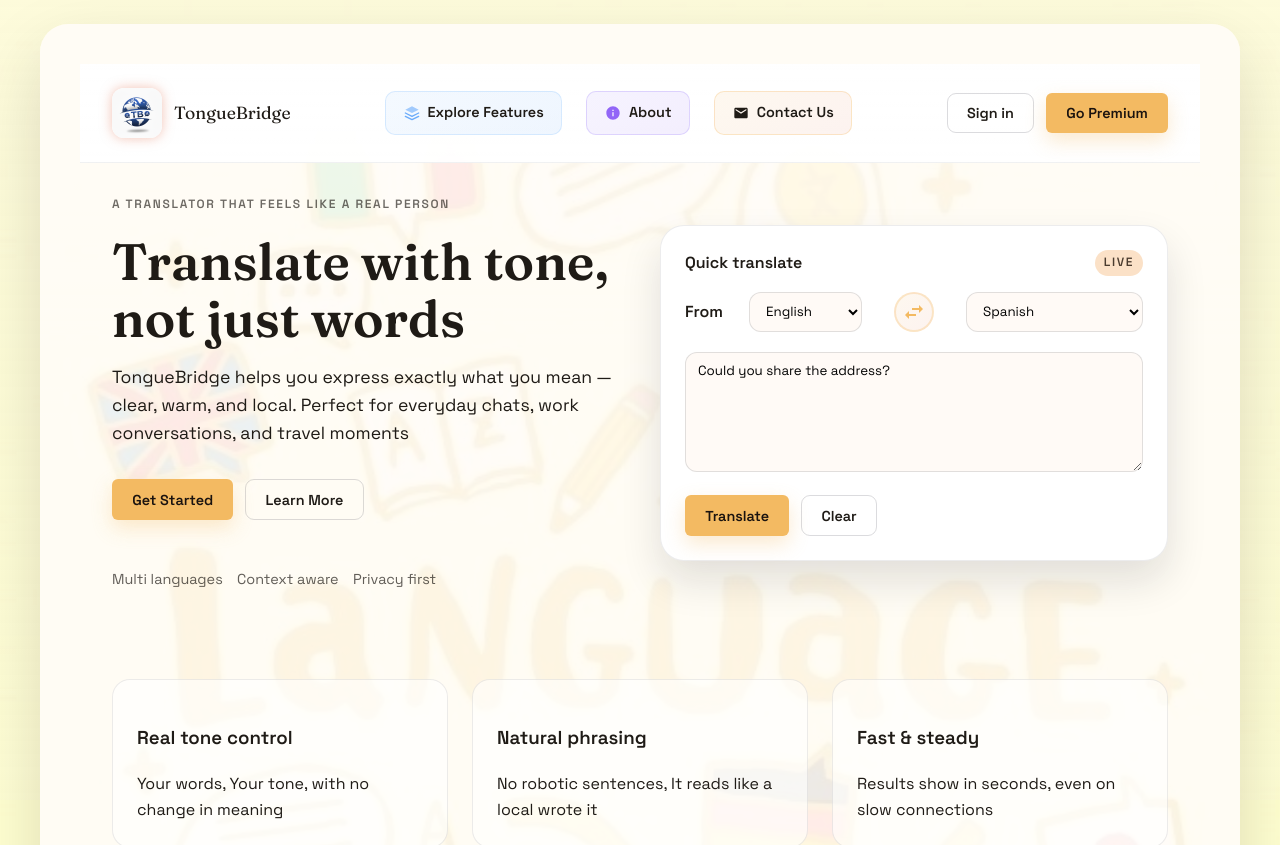
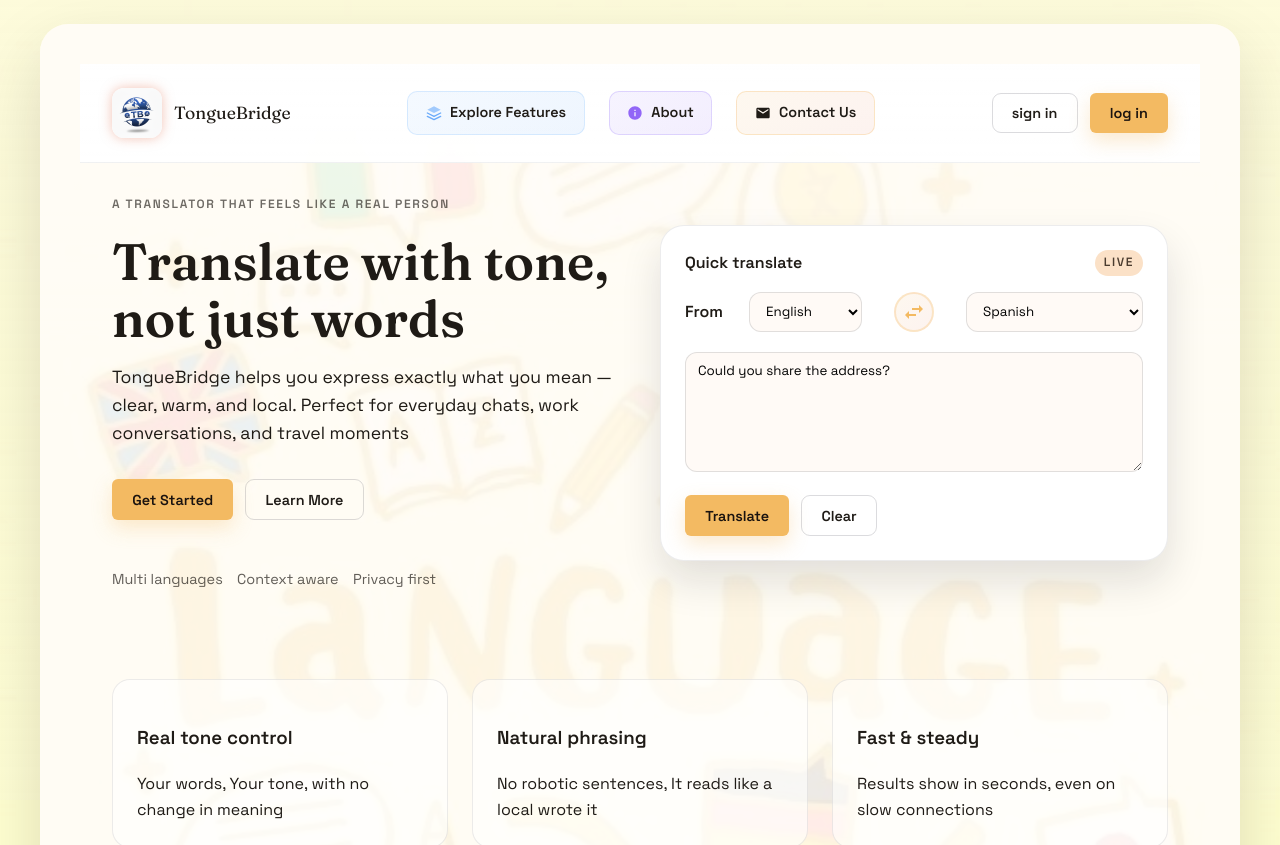
Before and after one commit to neelAkash2005/TongueBridge, a React (Vite) app in the folder frontDev/frontDev/: page / in a window 1280 px wide. Shown: the top 845 px of the page. Built offline with nearby package versions, Linux system fonts and the light colour scheme.

Commit message:
change button

```diff
--- a/frontDev/frontDev/src/App.jsx
+++ b/frontDev/frontDev/src/App.jsx
@@ -119,8 +119,8 @@ function App() {
           </a>
         </nav>
           <div className="header-actions">
-            <button className="btn ghost">Sign in</button>
-            <button className="btn primary">Go Premium</button>
+            <button className="btn ghost">sign in</button>
+            <button className="btn primary">log in</button>
           </div>
         </div>
       </header>
```
